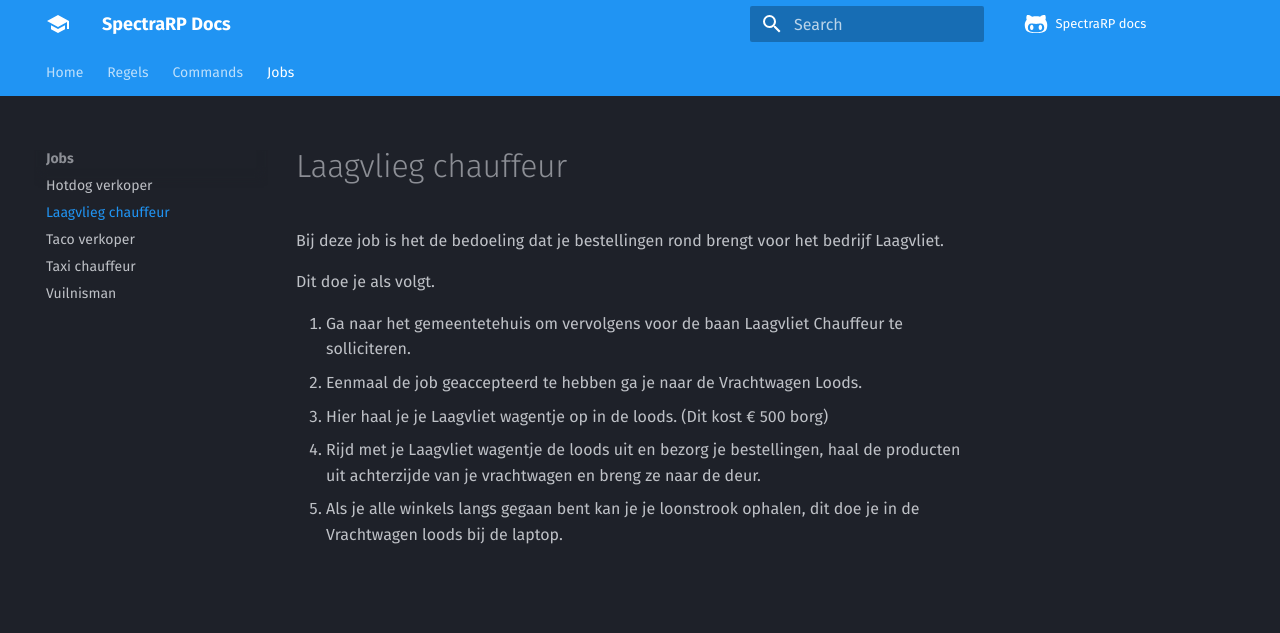
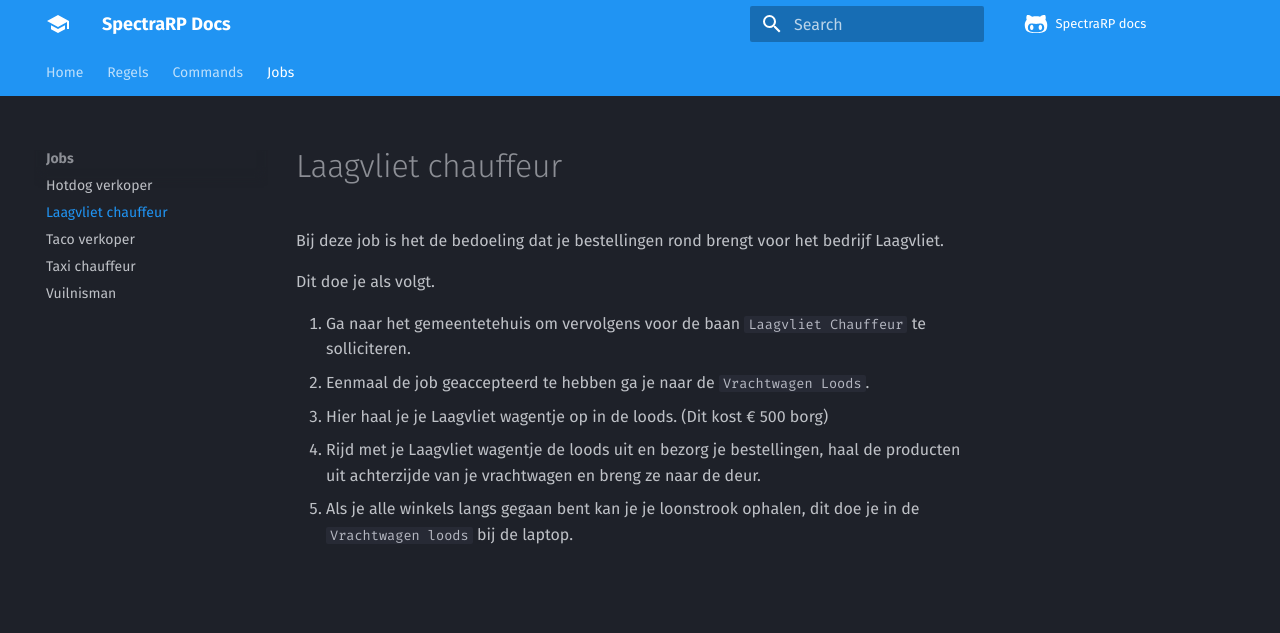
Before and after one commit to spectra-roleplay/docs, an MkDocs documentation site: the page built from docs/jobs/laagvliet.md, in a window 1280 px wide. Shown: the top 633 px of the page. Built offline with MkDocs 1.6.1 and Material for MkDocs 9.7.7, drawn with Linux system fonts in a browser that asks for light colours; comment, search, counter and statistics services are not loaded.

Commit message:
Update and rename laagvlieg_chauffeur.md to laagvliet.md
laagvliet updated

```diff
--- a/docs/jobs/laagvlieg_chauffeur.md
+++ b/docs/jobs/laagvliet.md
@@ -1,11 +1,11 @@
-# Laagvlieg chauffeur
+# Laagvliet chauffeur
 
 Bij deze job is het de bedoeling dat je bestellingen rond brengt voor het bedrijf Laagvliet.
 
 Dit doe je als volgt.
 
-1. Ga naar het gemeentetehuis om vervolgens voor de baan Laagvliet Chauffeur te solliciteren.
-1. Eenmaal de job geaccepteerd te hebben ga je naar de Vrachtwagen Loods.
+1. Ga naar het gemeentetehuis om vervolgens voor de baan `Laagvliet Chauffeur` te solliciteren.
+1. Eenmaal de job geaccepteerd te hebben ga je naar de `Vrachtwagen Loods`.
 1. Hier haal je je Laagvliet wagentje op in de loods. (Dit kost € 500 borg)
 1. Rijd met je Laagvliet wagentje de loods uit en bezorg je bestellingen, haal de producten uit achterzijde van je vrachtwagen en breng ze naar de deur.
-1. Als je alle winkels langs gegaan bent kan je je loonstrook ophalen, dit doe je in de Vrachtwagen loods bij de laptop.
+1. Als je alle winkels langs gegaan bent kan je je loonstrook ophalen, dit doe je in de `Vrachtwagen loods` bij de laptop.
```
